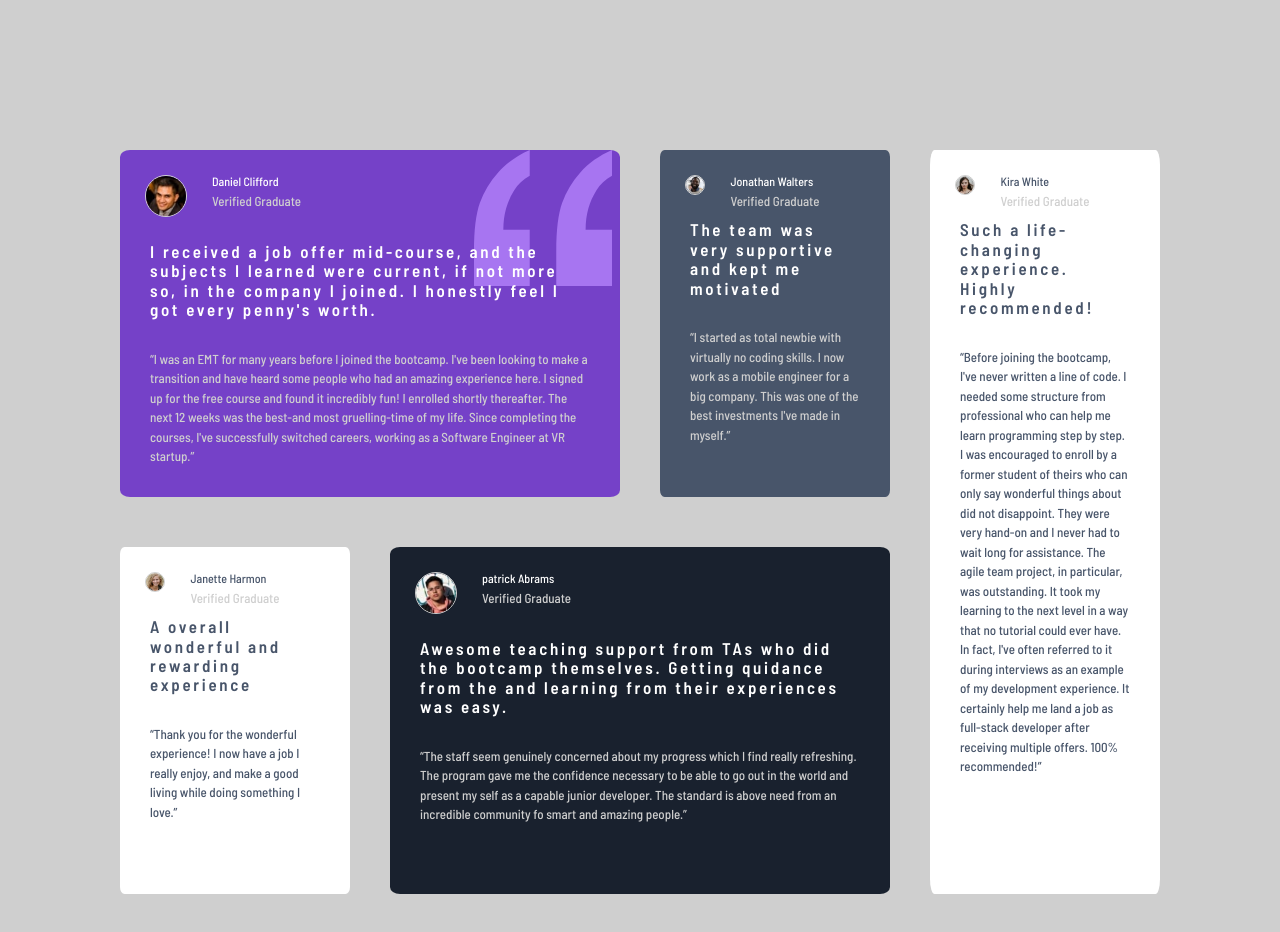
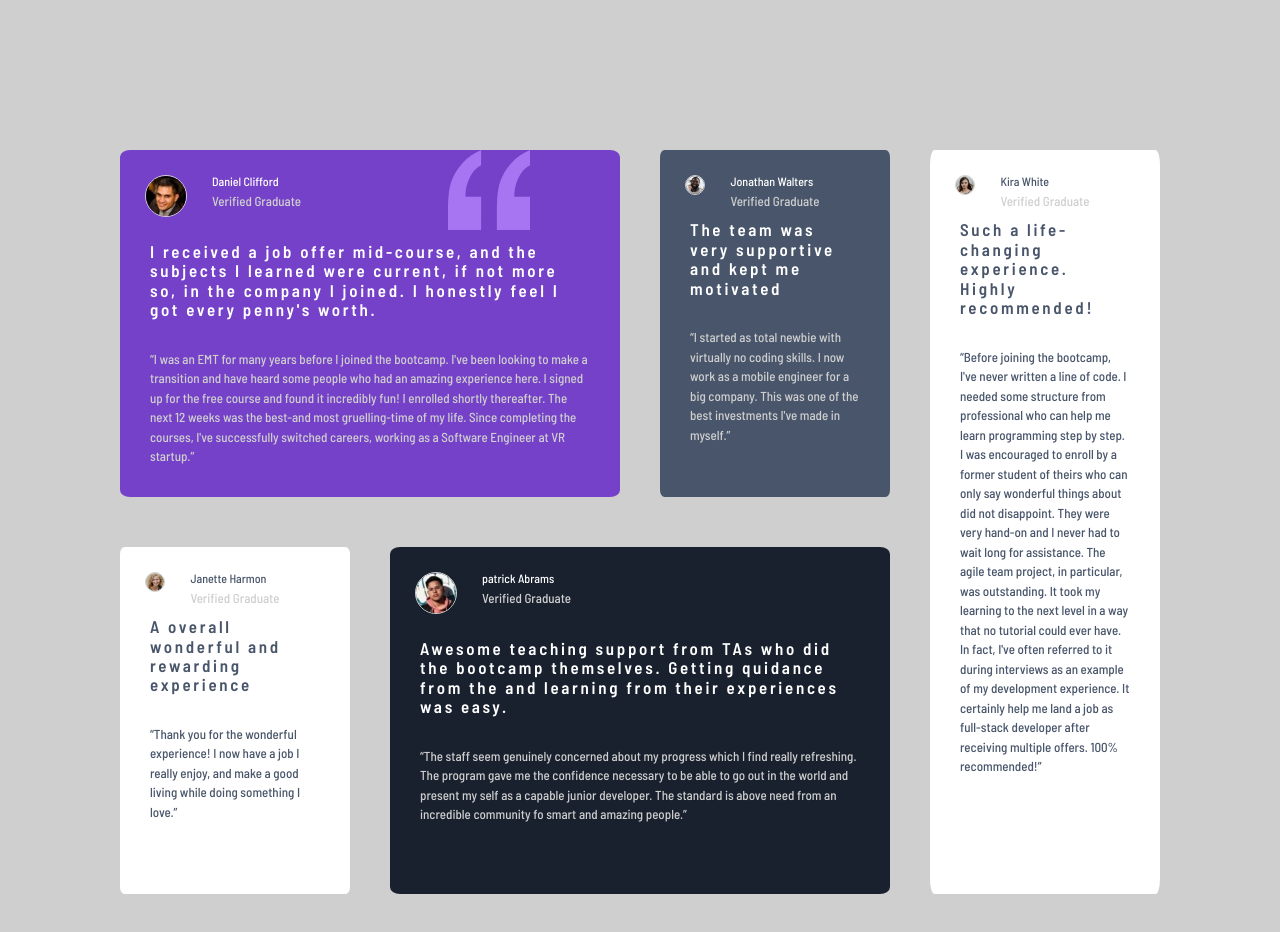
Before and after one commit to Miron-Silviu/testimonials-grid, a plain HTML site: page index.html in a window 1280 px wide. Drawn offline with Linux system fonts and the light colour scheme.

Commit message:
Fix : Define a new media queries and fix the old      one.

```diff
--- a/css/style.css
+++ b/css/style.css
@@ -56,7 +56,7 @@ body {
 .quotation__image {
   position: absolute;
   left: 60%;
-  height: 13%;
+  height: 6%;
 }
 p {
   margin: 0;
@@ -126,8 +126,8 @@ p {
     grid-column: 1 / span 2;
   }
   .quotation__image {
-    left: 37%;
-    height: 17%;
+    left: 30%;
+    height: 10%;
   }
   .second-user-card {
     grid-column: 3 / 4;
@@ -141,3 +141,10 @@ p {
     grid-column: 4 / 5;
   }
 }
+
+@media screen and (min-width: 1200px) {
+  .quotation__image {
+    left: 35%;
+    height: 10%;
+  }
+}
```
